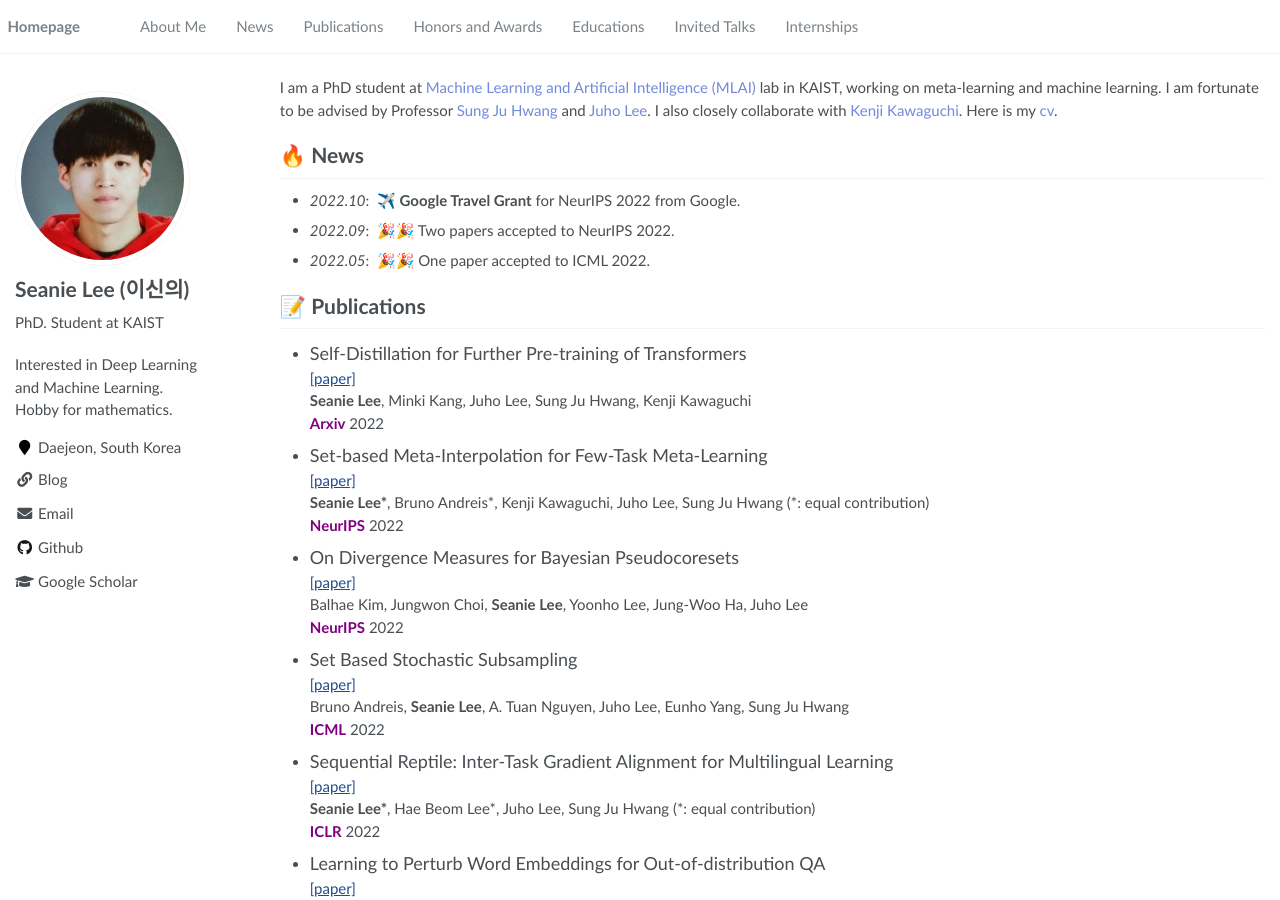
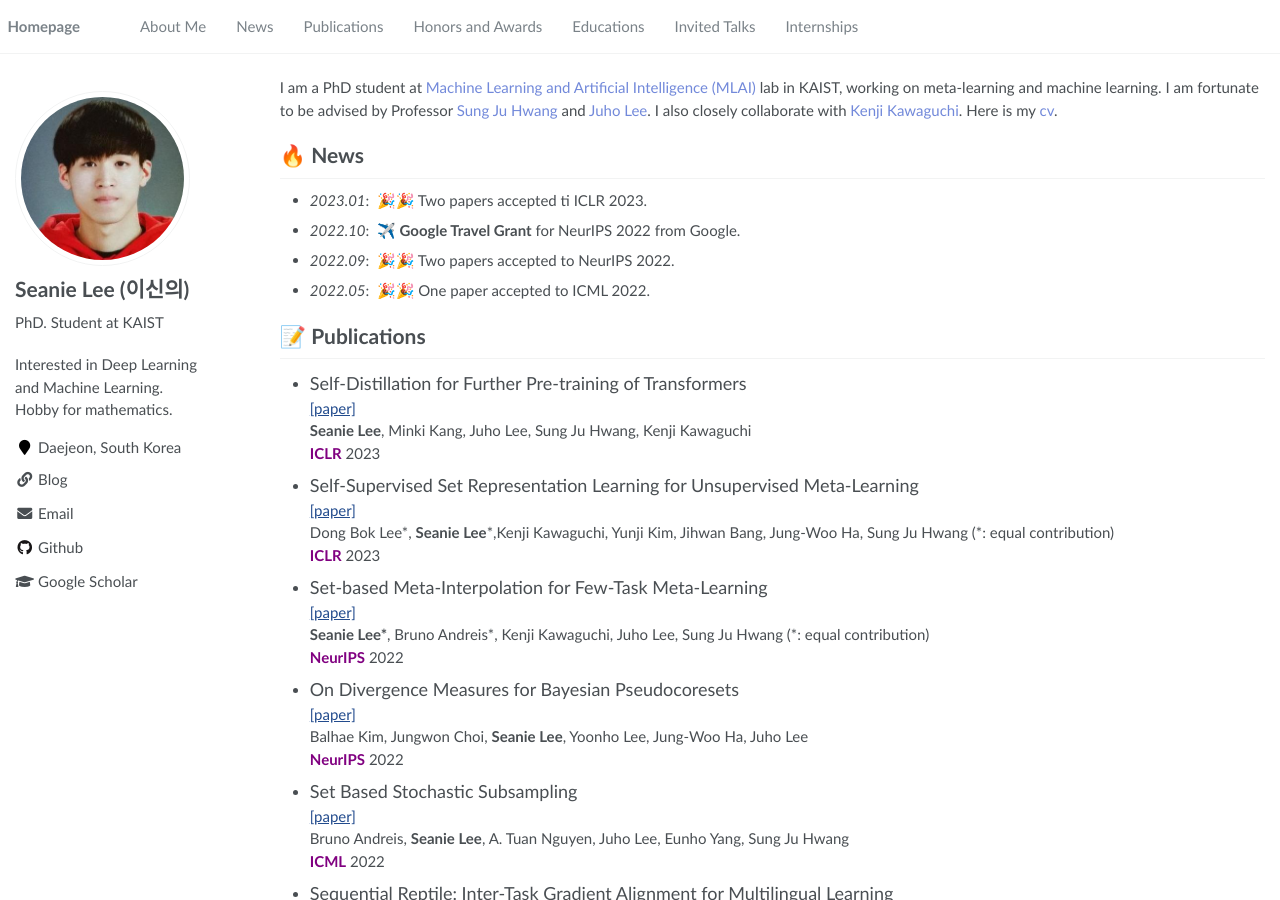
Before and after one commit to seanie12/seanie12.github.io, a Jekyll site: the page built from _pages/about.md, in a window 1280 px wide and 900 px high. Built offline with Jekyll 4.4.1, drawn with Linux system fonts in a browser that asks for light colours.

Commit message:
Update about.md

```diff
--- a/_pages/about.md
+++ b/_pages/about.md
@@ -23,6 +23,7 @@ I am a PhD student at <a href="https://www.mlai-kaist.com/" style="color: #7289d
 
 
 # 🔥 News
+- *2023.01*: &nbsp;🎉🎉 Two papers accepted ti ICLR 2023.
 - *2022.10*: &nbsp;✈️ **Google Travel Grant** for NeurIPS 2022 from Google.
 - *2022.09*: &nbsp;🎉🎉 Two papers accepted to NeurIPS 2022.
 - *2022.05*: &nbsp;🎉🎉 One paper accepted to ICML 2022.
@@ -33,7 +34,12 @@ I am a PhD student at <a href="https://www.mlai-kaist.com/" style="color: #7289d
 - <font size="4">Self-Distillation for Further Pre-training of Transformers</font>
 [[paper]](http://arxiv.org/abs/2210.02871) \\
  **Seanie Lee**, Minki Kang,  Juho Lee, Sung Ju Hwang, Kenji Kawaguchi  \\
-<span style="color:purple">**Arxiv**</span> 2022
+<span style="color:purple">**ICLR**</span> 2023
+
+- <font size="4">Self-Supervised Set Representation Learning for Unsupervised Meta-Learning</font>
+[[paper]](http://arxiv.org/) \\
+Dong Bok Lee\*, **Seanie Lee**\*,Kenji Kawaguchi, Yunji Kim, Jihwan Bang, Jung-Woo Ha, Sung Ju Hwang (\*: equal contribution)  \\
+<span style="color:purple">**ICLR**</span> 2023
 
 - <font size="4">Set-based Meta-Interpolation for Few-Task Meta-Learning</font>
 [[paper]](https://arxiv.org/abs/2205.09990) \\
```
